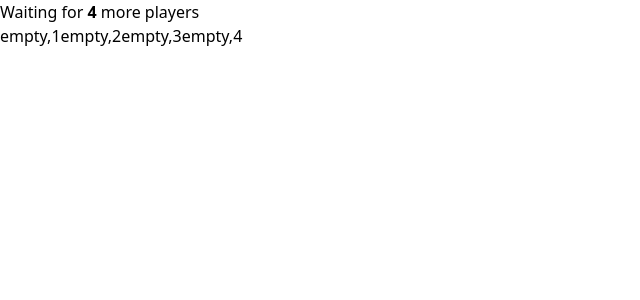
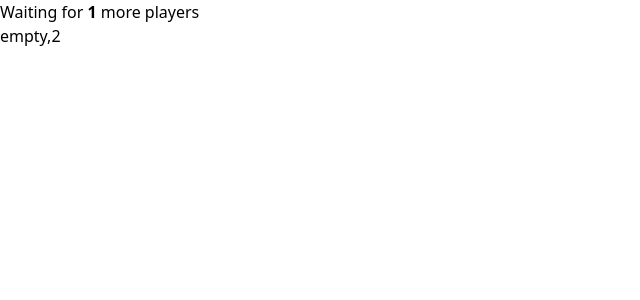
Before and after one commit to nilpeep/Americano-Okey-101, a React (Vite) app: page / in a window 1280 px wide. Shown: the top 300 px of the page, without its empty margins (0-640 px from the left). Built offline with nearby package versions, Linux system fonts and the light colour scheme.

Commit message:
full seats disabled

```diff
--- a/src/components/table.jsx
+++ b/src/components/table.jsx
@@ -28,7 +28,9 @@ export const Table = () => {
         </div>)
     }
     {
-      (pattern || [1,2,3,4]).map((seatId, index) =>(
+      (pattern || [1,2,3,4]).map((seatId, index) =>{
+        if(players[seatId]) return null
+        return (
           <button
           key={seatId}
           type='button'
@@ -48,7 +50,8 @@ export const Table = () => {
           })}>
             empty,{seatId}
           </button>
-      ))
+        )
+      })
     }
     </div>
   )
--- a/src/store/table/actions.js
+++ b/src/store/table/actions.js
@@ -5,7 +5,7 @@ import table, { tableActions } from ".";
 
 
 export const setPlayer = (seatId, player) => {store.dispatch(tableActions.setPlayer({seatId , player}))
-console.log(`player ${playerId} setteed`)
+console.log(`player ${seatId} setteed`)
 }
 
 export const setPlayers = (players) => store.dispatch(tableActions.setPlayers(players))
--- a/src/store/table/index.js
+++ b/src/store/table/index.js
@@ -1,7 +1,11 @@
 import {createSlice} from "@reduxjs/toolkit"
 
 const initialState = {
-    players:{},
+    players:{
+        1:{},
+        3:{},
+        4:{}
+    },
     activePlayer:null
 }
 
```
Lines whose indentation alone changed are shown as unchanged.
